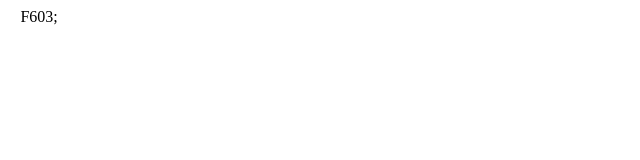
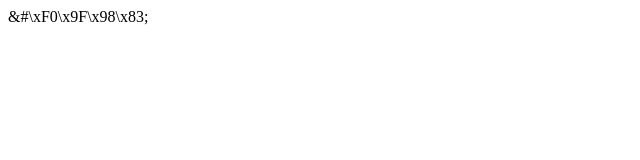
Before and after one commit to Whistlepost/emojistrip, a plain HTML site: page index.html in a window 1280 px wide. Shown: the whole page, without its empty margins (0-640 px from the left). Drawn offline with Linux system fonts and the light colour scheme.

Commit message:
Updated unicode test

```diff
--- a/index.html
+++ b/index.html
@@ -6,6 +6,6 @@
 <title>emojistrip</title>
 </head>
 <body>
-<div>&#1F603;</div>
+<div>&#\xF0\x9F\x98\x83;</div>
 </body>
 </html>
```
